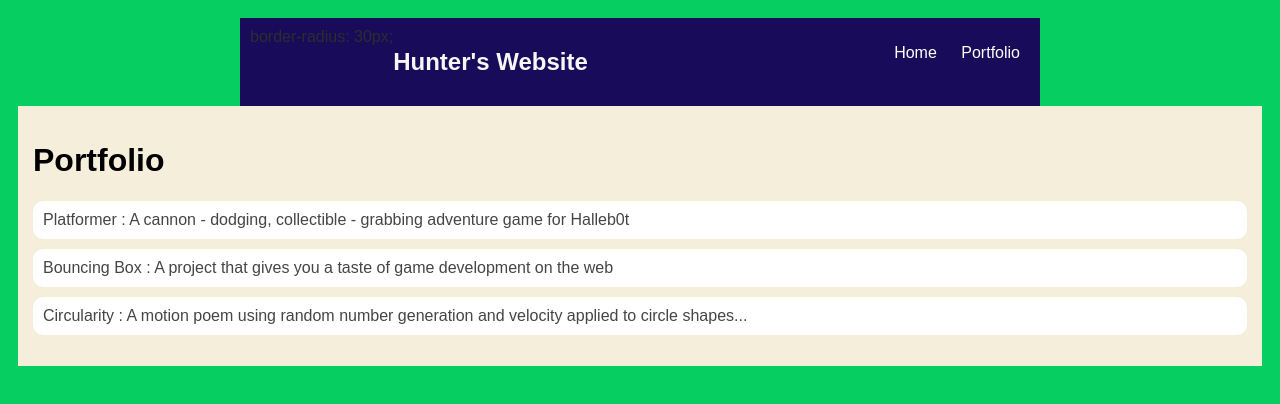
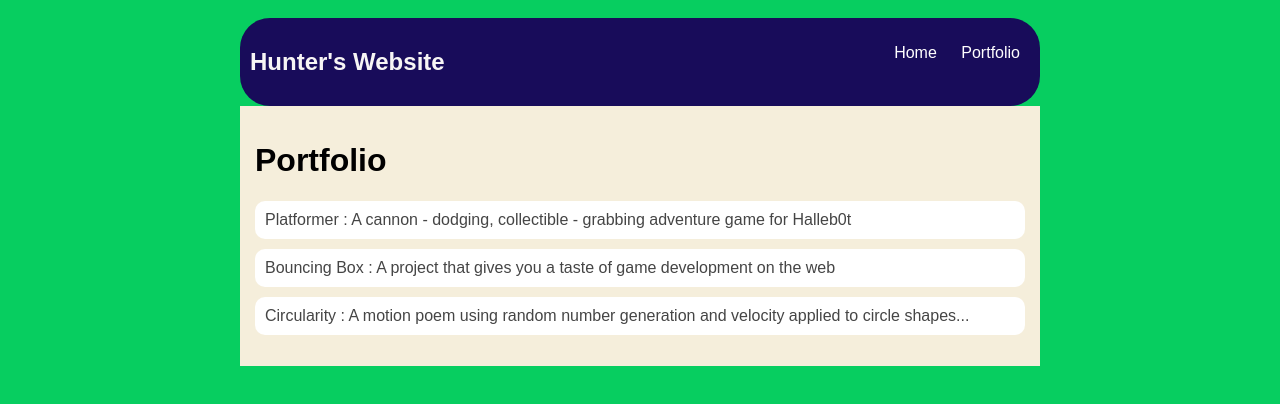
Before and after one commit to hunter-schwartz/hunter-schwartz.github.io, a plain HTML site: page portfolio.html in a window 1280 px wide. Drawn offline with Linux system fonts and the light colour scheme.

```diff
--- a/portfolio.html
+++ b/portfolio.html
@@ -25,6 +25,7 @@
                 margin: 0 auto;
                 display: flex;
                 padding: 10px;
+                border-radius: 30px;
             }
             h1 {
                 display: flex;
@@ -83,10 +84,8 @@
         </style>
     </head>
     <body>
-      <div id="all-contents">
        <div id="all-contents">
         <nav>
-            border-radius: 30px;
             <h1>Hunter's Website</h1>
             <ul id="nav-ul">
                 <li class="nav-li">
@@ -97,17 +96,17 @@
                 </li>
             </ul>
         </nav>
-       </div>
-        </div>
-    <main>
-    <div class="content">
+
+        <main>
+            <div class="content">
                 <h1>Portfolio</h1>
                 <ul id="portfolio">
                     <li><a href="projects/platformer/">Platformer : A cannon - dodging, collectible - grabbing adventure game for Halleb0t</a></li>
                     <li><a href="projects/bouncing-box/">Bouncing Box : A project that gives you a taste of game development on the web </a></li>
                 <li><a href="projects/circularity/">Circularity : A motion poem using random number generation and velocity applied to circle shapes...</a></li>
                 </ul>
-      </div>
-    </main>
+                </div>
+            </main>
+        </div>
     </body>
 </html>
```
Also changed, not shown: index.html (+6 -6 lines).
